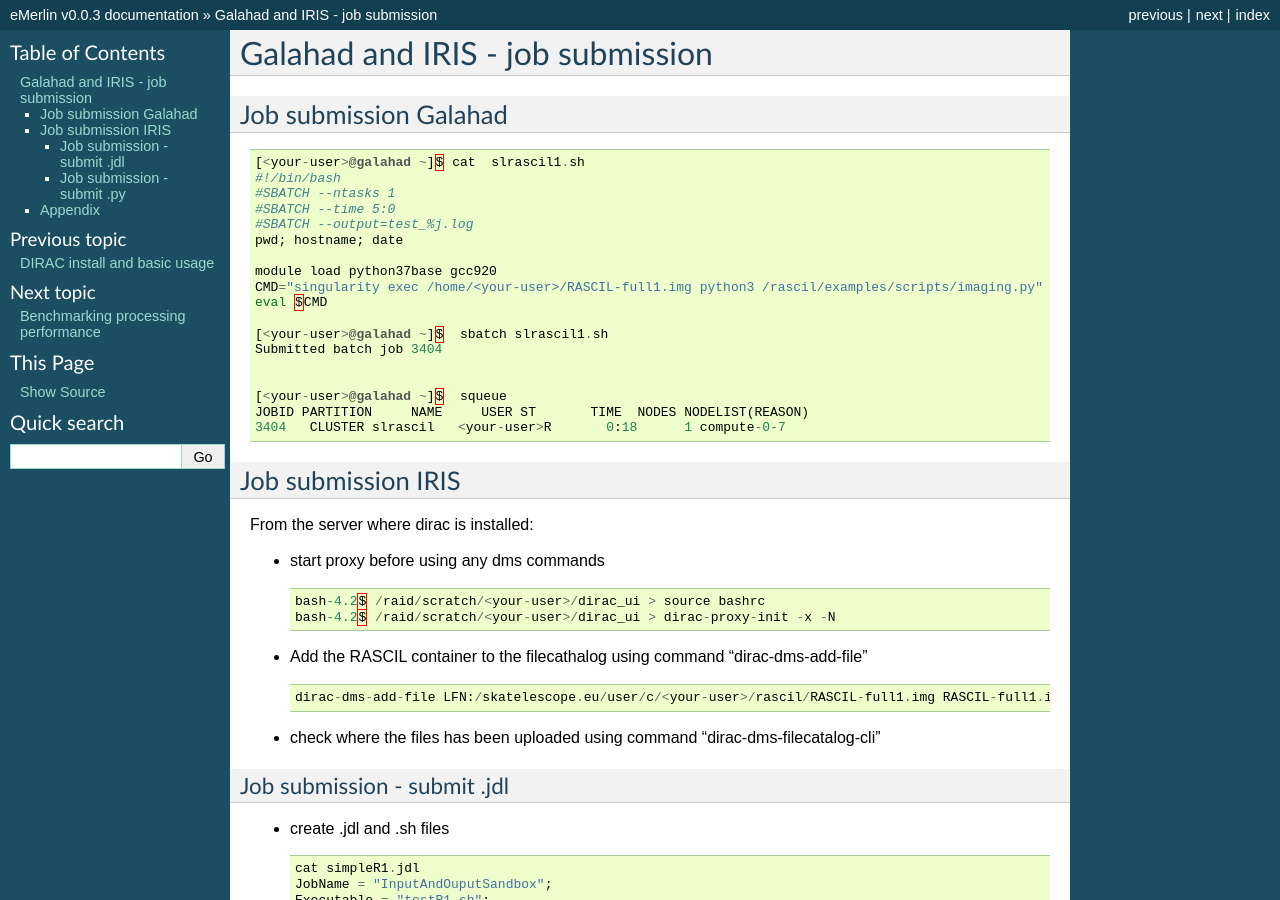
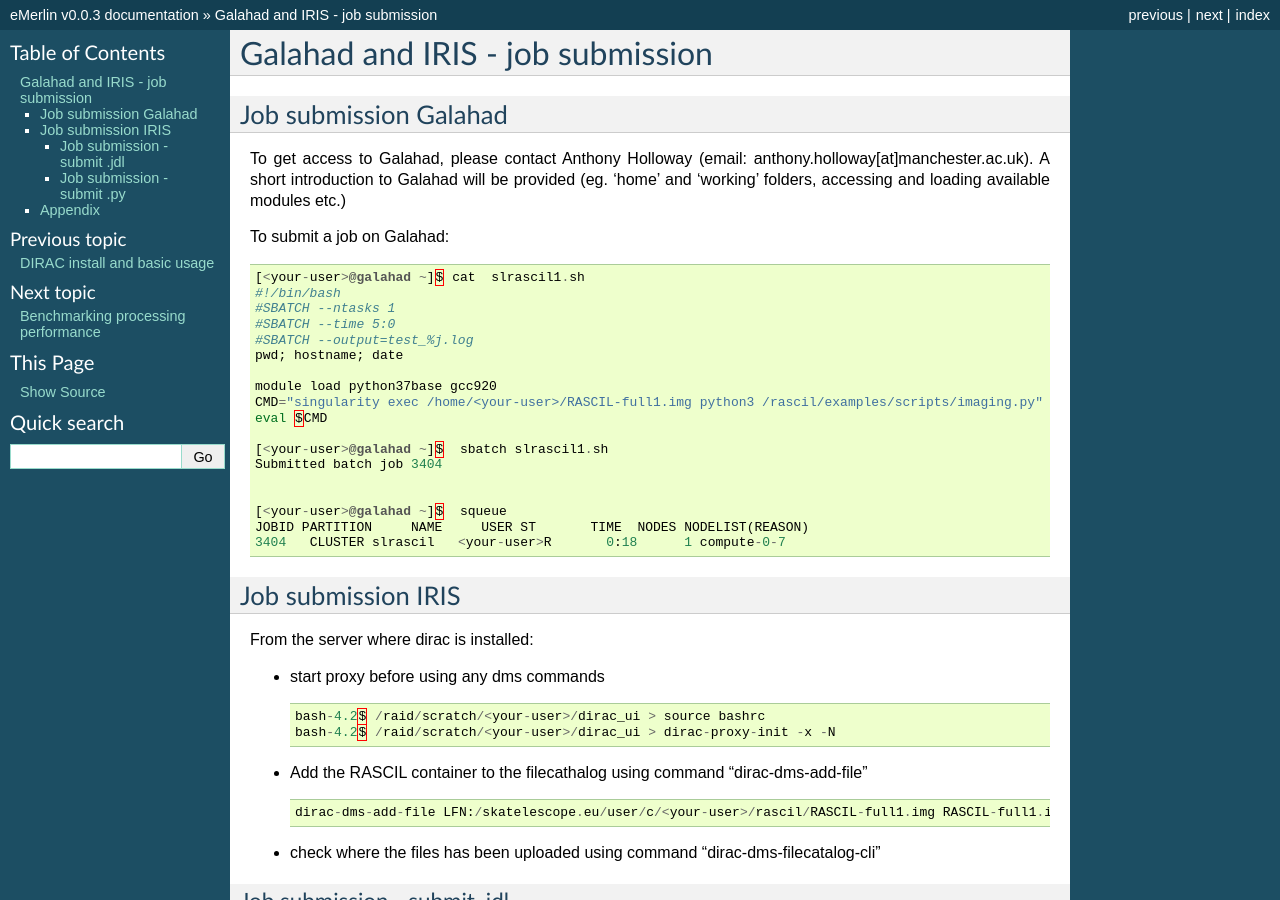
Before and after one commit to cimpan91/Docs, a Sphinx documentation site: the page built from Docs/RASCIL.rst, in a window 1280 px wide and 900 px high. Built offline with Sphinx 7.4.7, drawn with Linux system fonts in a browser that asks for light colours.

Commit message:
Update RASCIL.rst

```diff
--- a/Docs/RASCIL.rst
+++ b/Docs/RASCIL.rst
@@ -6,6 +6,10 @@ Galahad and IRIS - job submission
 
 Job submission Galahad
 ======================
+
+To get access to Galahad, please contact Anthony Holloway (email: anthony.holloway[at]manchester.ac.uk). A short introduction to Galahad will be provided (eg. 'home' and 'working' folders, accessing and loading available modules etc.)
+
+To submit a job on Galahad:
 
 .. code:: python
 
```
